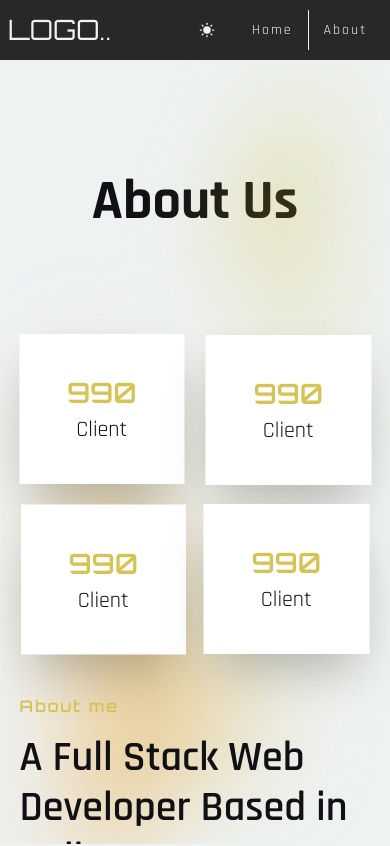
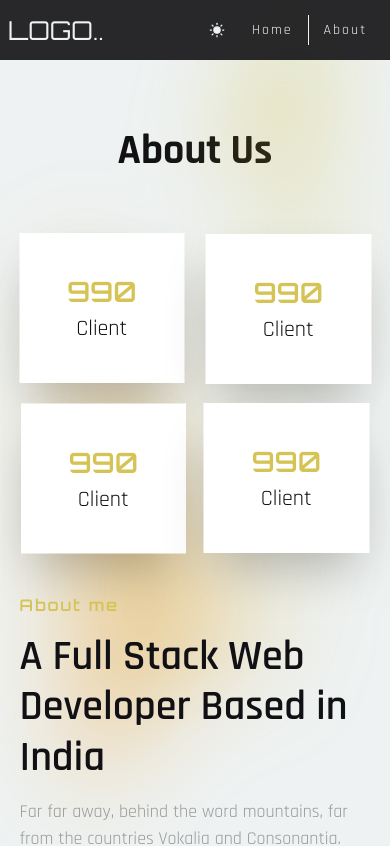
Before and after one commit to chinmayweb3/pages-motion, a React (Vite) app: page /about in a window 390 px wide. Shown: the top 846 px of the page. Built offline with nearby package versions, Linux system fonts and the light colour scheme.

Commit message:
about us

```diff
--- a/src/about/index.jsx
+++ b/src/about/index.jsx
@@ -4,7 +4,9 @@ import { framerComponent } from "../components/HOC/framerComponent";
 const About = () => (
   <main className="h bg-offWhite dark:bg-offBlack d-mode mt-[60px] sm:mt-[80px]">
     <div className="mx-auto w-[90%] ">
-      <h1 className="text-[56px] font-rajdhani font-bold text-offBlack dark:text-offWhite d-mode text-center pt-[100px] pb-[40px]">About Us</h1>
+      <h1 className="text-[42px] sm:text-[56px] font-rajdhani font-bold text-offBlack dark:text-offWhite d-mode text-center pt-[60px] sm:pt-[100px] sm:pb-[40px]">
+        About Us
+      </h1>
 
       <div className="py-[50px] grid xl:grid-cols-2 gap-[40px] relative">
         <ColorShade />
--- a/src/components/navbar/nav.jsx
+++ b/src/components/navbar/nav.jsx
@@ -9,11 +9,11 @@ const Navbar = () => {
   return (
     <nav className="fixed top-0 left-0 w-full h-[60px] sm:h-[80px] bg-offBlack/90 dark:bg-offWhite/90 d-mode backdrop-blur-md z-[20] flex">
       <div className="h-[40px] my-auto max-width flex justify-between items-center text-offWhite dark:text-offWhite d-mode">
-        <h1 className="font-orbitron text-[28px] sm:text-[32px] uppercase text-offWhite dark:text-offBlack d-mode">Logo..</h1>
+        <h1 className="font-orbitron text-[26px] sm:text-[32px] uppercase text-offWhite dark:text-offBlack d-mode">Logo..</h1>
         <div className="flex-center text-[14px] sm:text-[16px] font-rajdhani font-normal tracking-[2px]">
           <ModeChange />
           <BtnChoose to="/" text="Home" />
-          <hr className="h-[40px] w-[1px] bg-offWhite dark:bg-offBlack" />
+          <hr className="h-[30px] sm:h-[40px] w-[1px] bg-offWhite dark:bg-offBlack" />
           <BtnChoose to="/about" text="About" />
         </div>
       </div>
@@ -32,7 +32,7 @@ const ModeChange = () => {
   };
 
   return (
-    <div onClick={modeChange} className="mx-[10px] h-[40px] w-[40px] relative overflow-hidden">
+    <div onClick={modeChange} className="sm:mx-[10px] h-[40px] w-[40px] relative overflow-hidden">
       <AnimatePresence>
         {!darkmode && (
           <motion.div
```
